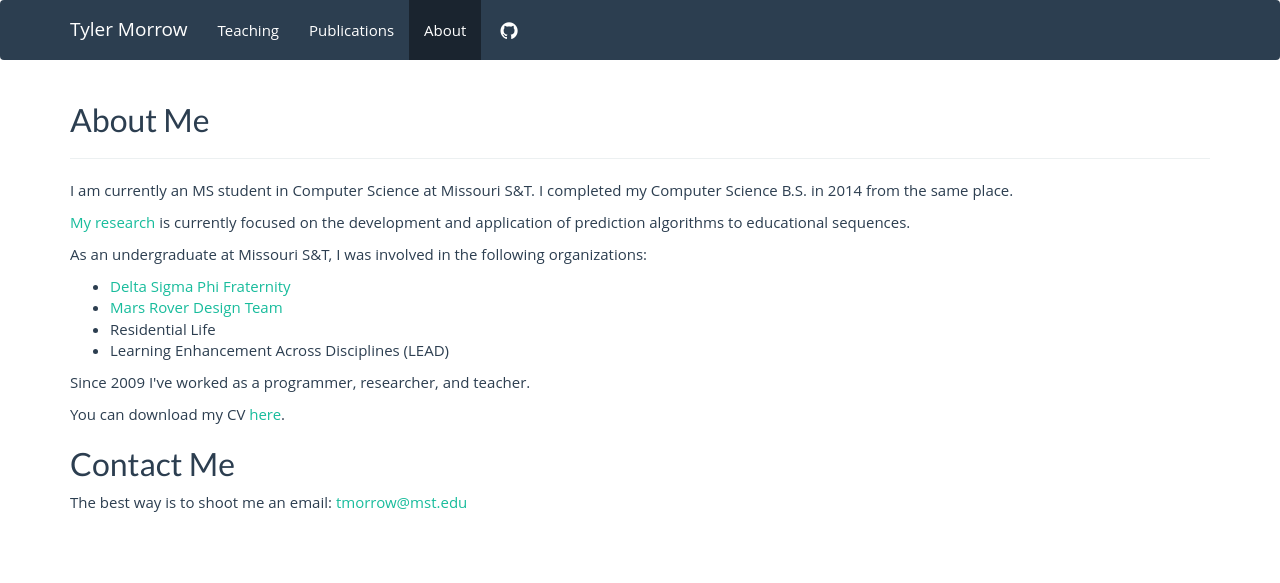
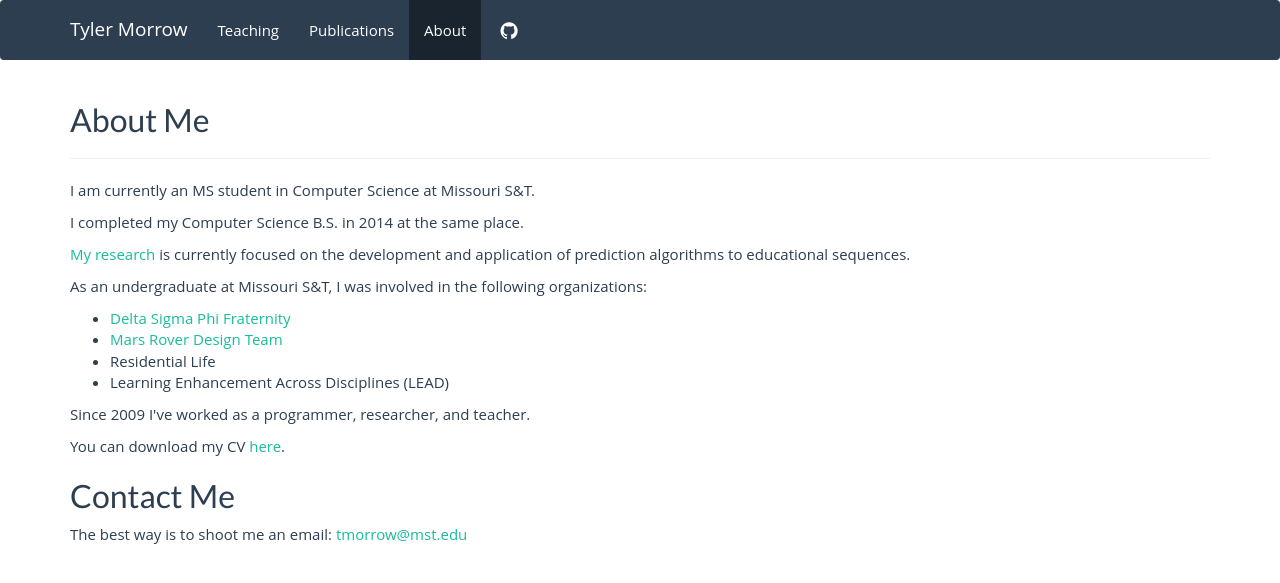
Before and after one commit to tymorrow/mst-website, a Jekyll site: the page built from about.md, in a window 1280 px wide. Shown: the top 583 px of the page. Built offline with Jekyll 4.4.1, drawn with Linux system fonts in a browser that asks for light colours; nearby versions of some CDN libraries; part of the change alters nothing that is shown.

```diff
--- a/_config.yml
+++ b/_config.yml
@@ -2,7 +2,7 @@
 title: Tyler Morrow
 email: tmorrow@mst.edu
 description: ""
-baseurl: ""
+baseurl: "/~tjm6f4"
 encoding: UTF-8
 
 # Build settings
@@ -15,3 +15,5 @@ kramdown:
 
 exclude:
   - s3_website.yml
+  - GEMFILE
+  - Gemfile.lock
--- a/about.md
+++ b/about.md
@@ -8,7 +8,8 @@ title: About Ty
 ---
 
 I am currently an MS student in Computer Science at Missouri S&amp;T.
-I completed my Computer Science B.S. in 2014 from the same place.
+
+I completed my Computer Science B.S. in 2014 at the same place.
 
 [My research][2] is currently focused on the development and application of prediction algorithms to educational sequences.
 
```
